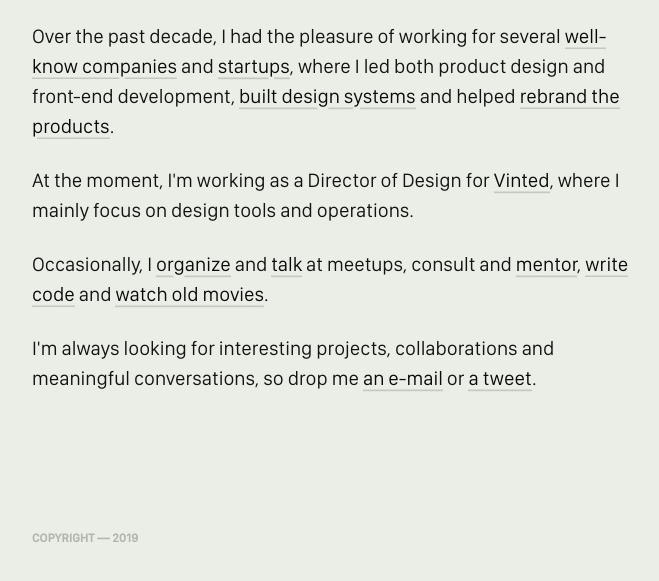
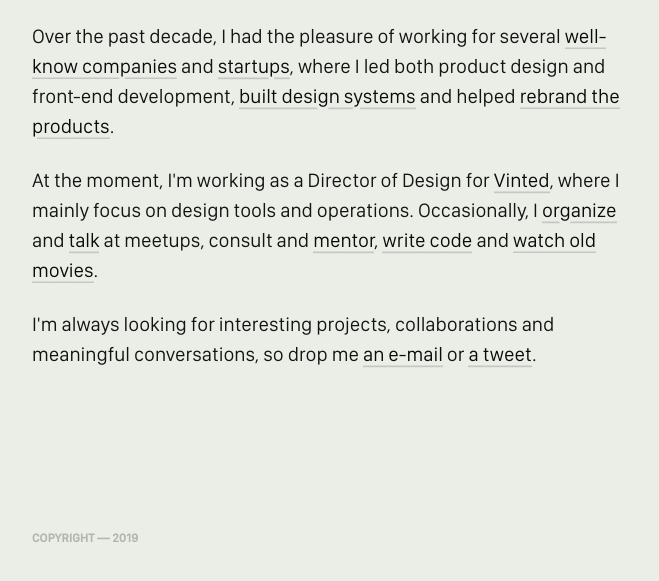
Before and after one commit to podo/podo.github.io, a plain HTML site: page index.html in a window 1280 px wide. Shown: the part 159-740 px from the top of the page, without its empty margins (64-723 px from the left). Drawn offline with nearby package versions, Linux system fonts and the light colour scheme.

Commit message:
Update index.html

```diff
--- a/index.html
+++ b/index.html
@@ -19,10 +19,7 @@
         Over the past decade, I had the pleasure of working for several <a href="/vinted">well-know companies<span class="tooltip">Vinted — Case Study</span></a> and <a href="/trafi">startups<span class="tooltip">Trafi — Case Study</span></a>, where I led both product design and front-end development, <a href="/vinted#design_system">built design systems<span class="tooltip">Vinted Design System</span></a> and helped <a href="/trafi#branding">rebrand the products<span class="tooltip">Trafi Branding</span></a>.
       </p>
       <p>
-        At the moment, I'm working as a Director of Design for <a href="https://www.vinted.com" target="_blank">Vinted<span class="tooltip">vinted.com</span></a>, where I mainly focus on design tools and operations.
-      </p>
-      <p>
-        Occasionally, I <a href="https://www.facebook.com/events/824531917644004/" target="_blank">organize<span class="tooltip">Patterns Meetup</span></a> and <a href="https://www.facebook.com/events/465267063860660/" target="_blank">talk<span class="tooltip">Fresh Meetup Vol. 4</span></a> at meetups, consult and <a href="https://www.womengotech.lt/" target="_blank">mentor<span class="tooltip">Women Go Tech</span></a>, <a href="https://github.com/podo/" target="_blank">write code<span class="tooltip">github.com/podo</span></a> and <a href="https://letterboxd.com/podo/" target="_blank">watch old movies<span class="tooltip">letterboxd.com/podo</span></a>.
+        At the moment, I'm working as a Director of Design for <a href="https://www.vinted.com" target="_blank">Vinted<span class="tooltip">vinted.com</span></a>, where I mainly focus on design tools and operations. Occasionally, I <a href="https://www.facebook.com/events/824531917644004/" target="_blank">organize<span class="tooltip">Patterns Meetup</span></a> and <a href="https://www.facebook.com/events/465267063860660/" target="_blank">talk<span class="tooltip">Fresh Meetup Vol. 4</span></a> at meetups, consult and <a href="https://www.womengotech.lt/" target="_blank">mentor<span class="tooltip">Women Go Tech</span></a>, <a href="https://github.com/podo/" target="_blank">write code<span class="tooltip">github.com/podo</span></a> and <a href="https://letterboxd.com/podo/" target="_blank">watch old movies<span class="tooltip">letterboxd.com/podo</span></a>.
       </p>
       <p>
         I'm always looking for interesting projects, collaborations and meaningful conversations, so drop me <a href="mailto:g.jaloveckas@gmail.com" target="_blank">an e-mail<span class="tooltip">g.jaloveckas@gmail.com</span></a> or <a href="http://www.twitter.com/podo" target="_blank">a tweet<span class="tooltip">twitter.com/podo</span></a>.
```
